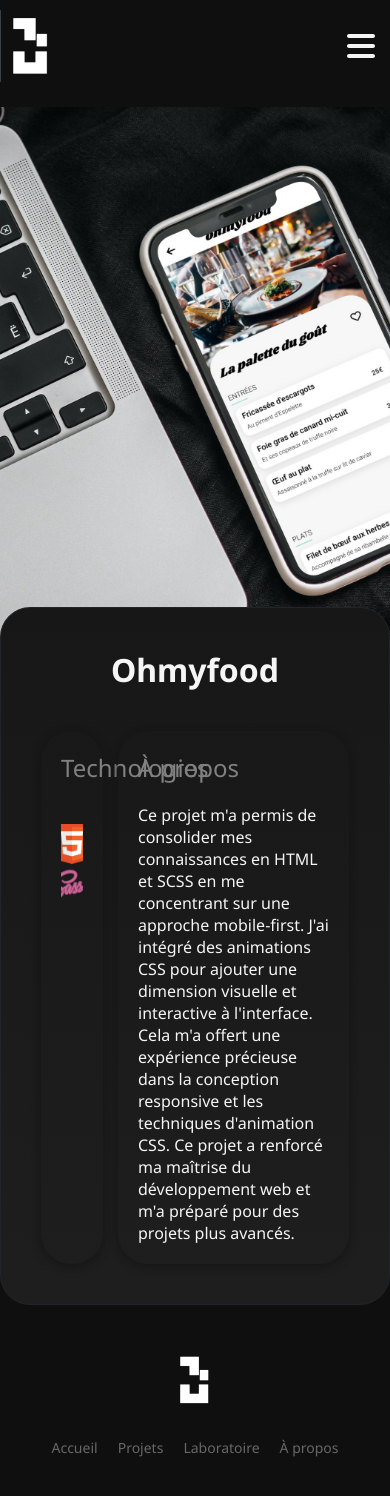
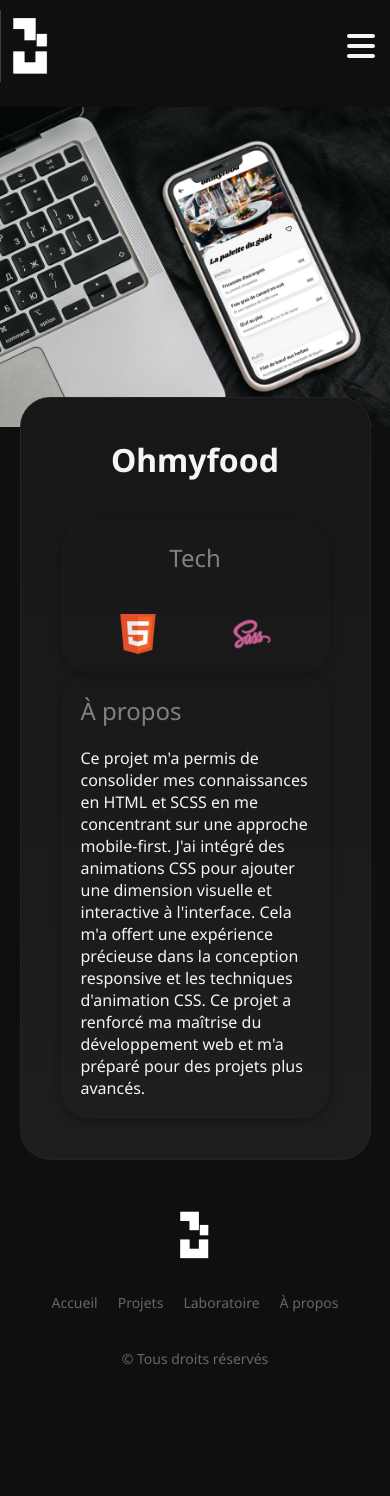
Before and after one commit to juentbrg/portfolio, a React (Create React App) app: page /projects/1 in a window 390 px wide. Shown: the top 1496 px of the page. After the commit the page ends 1398 px from the top, so only its background shows below. Built offline with nearby package versions, Linux system fonts and the light colour scheme.

Commit message:
responsive workscards

```diff
--- a/src/components/WorksCards/index.scss
+++ b/src/components/WorksCards/index.scss
@@ -64,6 +64,9 @@
   .workscards {
     width: calc(100vw - 40px);
     height: 302px;
+    &__title {
+      font-size: 20px;
+    }
     &__cover-container {
       height: 200px;
     }
--- a/src/pages/Projects/index.jsx
+++ b/src/pages/Projects/index.jsx
@@ -42,7 +42,7 @@
           <h1 className="projects__title">{projects.title}</h1>
           <div className="projects__content-wrapper">
             <div className="projects__tech projects__container">
-              <h2 className="projects__tech-title">Technologies</h2>
+              <h2 className="projects__tech-title">Tech</h2>
               <div className="projects__techImage-wrapper">
                 {projects.technologies.map((technology, index) => (
                   <div key={index} className="projects__techImage-container">
--- a/src/pages/Projects/index.scss
+++ b/src/pages/Projects/index.scss
@@ -1,9 +1,9 @@
 @import "../../index.scss";
 
-.projects{
+.projects {
   display: flex;
   flex-direction: column;
-    &__image-container{
+  &__image-container {
     position: absolute;
     left: 0;
     z-index: -1;
@@ -11,66 +11,108 @@
     width: 100%;
     height: 550px;
   }
-    &__image{
+  &__image {
     width: 100%;
     height: 100%;
     object-fit: cover;
     object-position: center;
   }
-    &__content{
+  &__content {
     display: flex;
     flex-direction: column;
     width: 100%;
     border-radius: 30px;
     border: 1px solid $dark;
-        background: linear-gradient(180deg, lighten($color: $dark-background, $amount: 3), lighten($color: $dark-background, $amount: 6));
+    background: linear-gradient(
+      180deg,
+      lighten($color: $dark-background, $amount: 3),
+      lighten($color: $dark-background, $amount: 6)
+    );
     margin-top: 500px;
     padding: 40px;
   }
-    &__title{
+  &__title {
     text-align: center;
     margin-bottom: 40px;
   }
-    &__content-wrapper{
+  &__content-wrapper {
     display: flex;
     flex-direction: row;
     justify-content: space-between;
   }
-    &__container{
+  &__container {
     display: flex;
     box-shadow: rgba(15, 15, 15, 0.6) 0px 2px 8px 0px;
     border-radius: 30px;
     padding: 20px;
   }
-    &__tech{
+  &__tech {
     text-align: center;
     flex-direction: column;
     width: 20%;
     gap: 20px;
   }
-    &__description{
+  &__description {
     flex-direction: column;
     width: 75%;
   }
-    &__tech-title, &__description-title{
+  &__tech-title,
+  &__description-title {
     color: lighten($color: $links-inactive, $amount: 10);
     font-weight: 400;
     margin-bottom: 20px;
   }
-    &__techImage-wrapper{
+  &__techImage-wrapper {
     display: flex;
     flex-direction: row;
     flex-wrap: wrap;
     justify-content: space-between;
   }
-    &__techImage-container{
+  &__techImage-container {
     width: 40px;
     height: 40px;
     margin: auto;
+    margin-bottom: 15px;
   }
-    &__techImage{
+  &__techImage {
     width: 100%;
     height: 100%;
     object-fit: cover;
   }
 }
+
+@media all and (max-width: 850px) {
+  .projects {
+    &__image-container {
+      height: 420px;
+    }
+    &__content {
+      width: 90%;
+      margin: auto;
+      margin-top: 390px;
+    }
+  }
+}
+
+@media all and (max-width: 650px) {
+  .projects {
+    &__image-container {
+      height: 320px;
+    }
+    &__content {
+      margin-top: 290px;
+    }
+    &__content-wrapper {
+      flex-direction: column;
+    }
+    &__tech {
+      width: 100%;
+    }
+    &__description {
+      width: 100%;
+    }
+    &__techImage-container {
+      margin-bottom: 0;
+    }
+  }
+}
```
Lines whose indentation alone changed are shown as unchanged.
